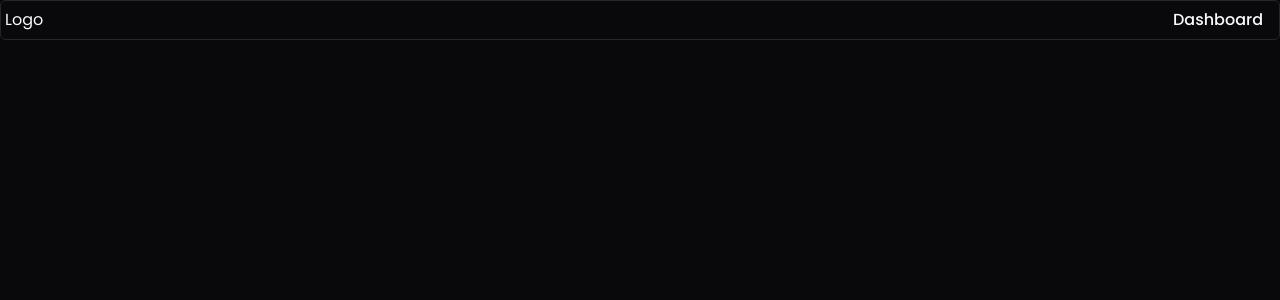
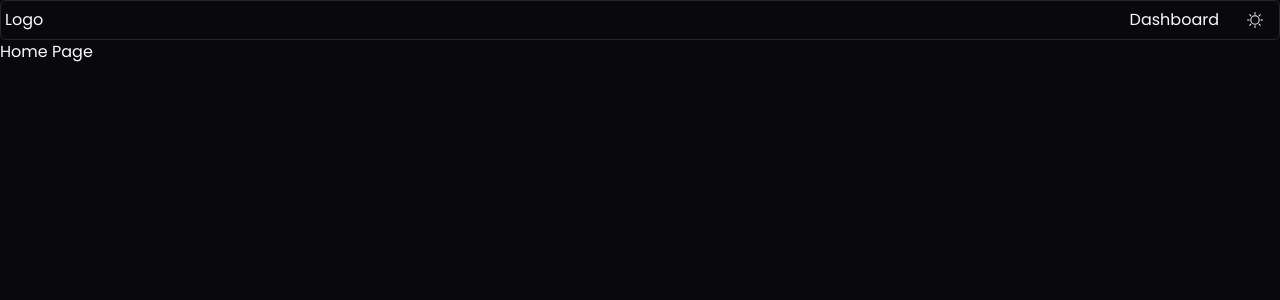
Before and after one commit to Nimira43/Mercator-Codex, a Next.js app: page / in a window 1280 px wide. Shown: the top 300 px of the page. Built offline with nearby package versions, Linux system fonts and the light colour scheme; a web font is replaced by a local one.

Commit message:
Bringing TopNav into RootLayout instead of HomePage.

```diff
--- a/app/layout.tsx
+++ b/app/layout.tsx
@@ -2,6 +2,7 @@ import type { Metadata } from 'next'
 import { Poppins } from 'next/font/google'
 import '../assets/globals.css'
 import { ThemeProvider } from '@/context/theme-provider'
+import TopNav from '@/components/nav/top-nav'
 
 const poppins = Poppins({
   subsets: ['latin'],
@@ -27,6 +28,7 @@ export default function RootLayout({
           enableSystem
           disableTransitionOnChange
         >
+          <TopNav />
           {children}
         </ThemeProvider>
       </body>
--- a/app/page.tsx
+++ b/app/page.tsx
@@ -1,9 +1,7 @@
-import TopNav from '@/components/nav/top-nav'
-
 export default function HomePage() {
   return (
     <div>
-      <TopNav />
+      Home Page
     </div>
   )
 }
--- a/components/nav/top-nav.tsx
+++ b/components/nav/top-nav.tsx
@@ -4,14 +4,17 @@ import ModeToggler from './mode-toggler'
 export default function TopNav() {
   return (
     <Menubar>
+
       <div className='flex-none'>
         <MenubarMenu>
           Logo
         </MenubarMenu>
       </div>
+
       <div className='centre-items flex-grow justify-end gap-1'>
+
         <MenubarMenu>
-          <MenubarTrigger className='text-base font-medium'>
+          <MenubarTrigger className='text-base font-normal'>
             Dashboard
           </MenubarTrigger>
           <MenubarContent>
@@ -20,6 +23,11 @@ export default function TopNav() {
             <MenubarItem>Menu Item 2</MenubarItem>
           </MenubarContent>
         </MenubarMenu>
+
+        <MenubarMenu>
+          <ModeToggler />
+        </MenubarMenu>
+
       </div>
     </Menubar>
 
```
